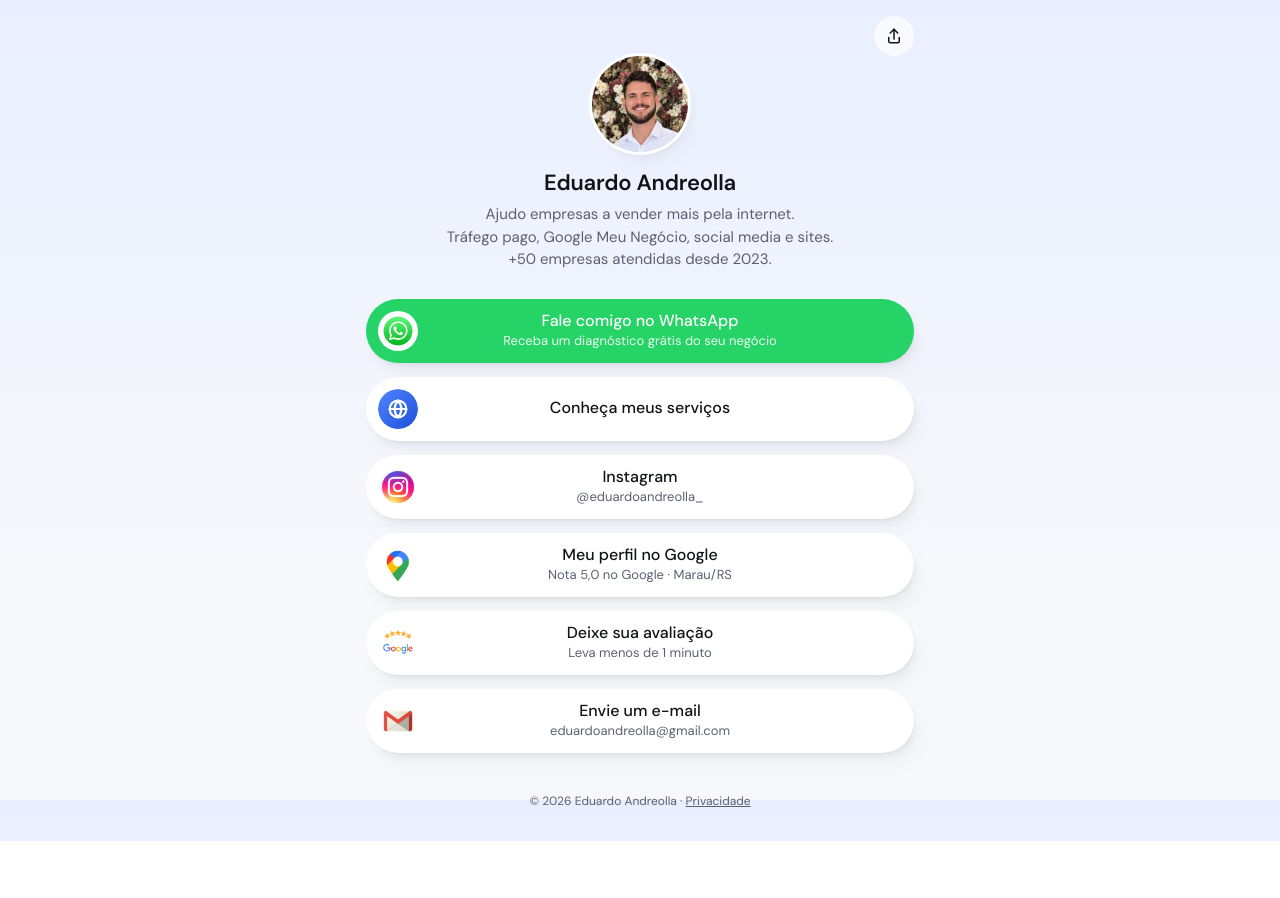
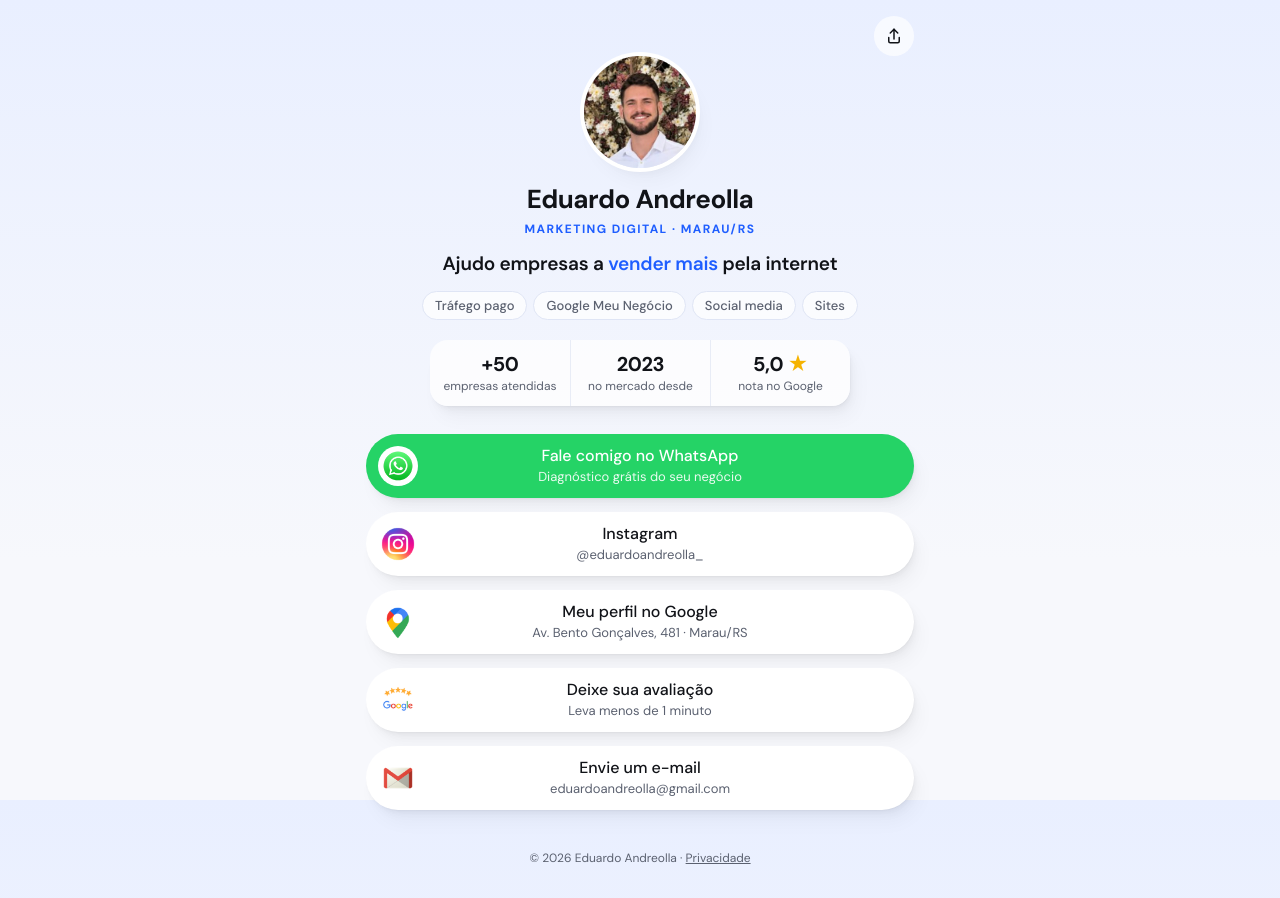
Before and after one commit to eduardo-andreolla/eduardo-andreolla.github.io, a plain HTML site: page links/index.html in a window 1280 px wide. Before the commit the page ends 841 px from the top, so only its background shows below. Drawn offline with Linux system fonts and the light colour scheme.

Commit message:
Links: bio com destaque, sem botão do site e favicon redondo
Co-Authored-By: Claude Opus 5.5 <noreply@anthropic.com>

```diff
--- a/links/index.html
+++ b/links/index.html
@@ -13,10 +13,12 @@
 <meta property="og:type" content="website">
 <meta property="og:url" content="https://eduardo-andreolla.github.io/links/">
 <meta property="og:image" content="https://eduardo-andreolla.github.io/links/img/eduardo.jpg">
-<link rel="icon" href="img/eduardo.jpg">
+<link rel="icon" type="image/png" sizes="64x64" href="img/favicon-64.png">
+<link rel="icon" type="image/png" sizes="192x192" href="img/favicon-192.png">
+<link rel="apple-touch-icon" href="img/eduardo.jpg">
 <link rel="preconnect" href="https://fonts.googleapis.com">
 <link rel="preconnect" href="https://fonts.gstatic.com" crossorigin>
-<link href="https://fonts.googleapis.com/css2?family=DM+Sans:opsz,wght@9..40,400;9..40,500;9..40,600&display=swap" rel="stylesheet">
+<link href="https://fonts.googleapis.com/css2?family=DM+Sans:opsz,wght@9..40,400;9..40,500;9..40,600;9..40,700&display=swap" rel="stylesheet">
 <style>
   :root {
     --fundo-1: #e9efff;
@@ -24,6 +26,7 @@
     --botao: #ffffff;
     --texto: #111318;
     --suave: #5b6170;
+    --azul: #1f5eff;
     --sombra: rgba(17, 17, 17, 0.02) 0.2px 0.3px 0.4px 0px,
               rgba(17, 17, 17, 0.024) 0.5px 1.1px 1.4px -0.2px,
               rgba(17, 17, 17, 0.027) 1.4px 2.9px 4px -0.7px,
@@ -54,13 +57,39 @@
   .compartilhar:hover { background: #fff; }
   .perfil { text-align: center; margin-bottom: 28px; }
   .foto {
-    width: 96px; height: 96px; border-radius: 50%;
+    width: 112px; height: 112px; border-radius: 50%;
     object-fit: cover; display: block; margin: 0 auto 16px;
-    box-shadow: 0 0 0 3px #fff, var(--sombra);
+    box-shadow: 0 0 0 4px #fff, var(--sombra);
   }
-  h1 { font-size: 22px; font-weight: 600; margin: 0 0 6px; letter-spacing: -0.01em; }
-  .bio { color: var(--suave); font-size: 15px; line-height: 1.5; margin: 0 auto; max-width: 400px; }
-  ul { list-style: none; margin: 0; padding: 0; display: grid; gap: 14px; }
+  h1 { font-size: 26px; font-weight: 700; margin: 0; letter-spacing: -0.02em; line-height: 1.2; }
+  .cargo {
+    margin: 6px 0 0; color: var(--azul); font-size: 12px; font-weight: 700;
+    letter-spacing: .12em; text-transform: uppercase;
+  }
+  .chamada {
+    margin: 14px auto 0; max-width: 440px;
+    font-size: 19px; font-weight: 600; line-height: 1.35; letter-spacing: -0.01em;
+  }
+  .chamada span { color: var(--azul); }
+  .servicos {
+    list-style: none; padding: 0; margin: 14px auto 0;
+    display: flex; flex-wrap: wrap; justify-content: center; gap: 6px; max-width: 440px;
+  }
+  .servicos li {
+    background: rgba(255,255,255,.75); border: 1px solid #dfe5f5; color: var(--suave);
+    font-size: 13px; font-weight: 500; padding: 5px 12px; border-radius: 999px;
+  }
+  .numeros {
+    display: grid; grid-template-columns: repeat(3, 1fr);
+    margin: 20px auto 0; max-width: 420px;
+    background: rgba(255,255,255,.75); border-radius: 18px; box-shadow: var(--sombra);
+  }
+  .numeros div { padding: 12px 6px; }
+  .numeros div + div { border-left: 1px solid #e8ecf6; }
+  .numeros strong { display: block; font-size: 20px; font-weight: 700; letter-spacing: -0.02em; line-height: 1.2; }
+  .numeros strong em { font-style: normal; color: #f5b301; }
+  .numeros span { display: block; font-size: 12px; color: var(--suave); margin-top: 2px; }
+  .links { list-style: none; margin: 0; padding: 0; display: grid; gap: 14px; }
   .link {
     position: relative; display: flex; flex-direction: column; justify-content: center; align-items: center;
     min-height: 64px; padding: 10px 60px;
@@ -97,23 +126,29 @@
   </button>
 
   <header class="perfil">
-    <img class="foto" src="img/eduardo.jpg" alt="Foto de Eduardo Andreolla" width="96" height="96">
+    <img class="foto" src="img/eduardo.jpg" alt="Foto de Eduardo Andreolla" width="112" height="112">
     <h1>Eduardo Andreolla</h1>
-    <p class="bio">Ajudo empresas a vender mais pela internet.<br>Tráfego pago, Google Meu Negócio, social media e sites. +50 empresas atendidas desde 2023.</p>
+    <p class="cargo">Marketing digital · Marau/RS</p>
+    <p class="chamada">Ajudo empresas a <span>vender mais</span> pela internet</p>
+    <ul class="servicos" aria-label="Serviços">
+      <li>Tráfego pago</li>
+      <li>Google Meu Negócio</li>
+      <li>Social media</li>
+      <li>Sites</li>
+    </ul>
+    <div class="numeros">
+      <div><strong>+50</strong><span>empresas atendidas</span></div>
+      <div><strong>2023</strong><span>no mercado desde</span></div>
+      <div><strong>5,0 <em>★</em></strong><span>nota no Google</span></div>
+    </div>
   </header>
 
-  <ul>
+  <ul class="links">
     <li>
       <a class="link destaque" href="https://wa.me/5554999912682?text=Ol%C3%A1%2C%20Eduardo!%20Vim%20pelo%20seu%20Instagram%20e%20quero%20o%20diagn%C3%B3stico%20gr%C3%A1tis%20do%20meu%20neg%C3%B3cio." target="_blank" rel="noopener">
         <img src="img/whatsapp.png" alt="" width="40" height="40">
         Fale comigo no WhatsApp
-        <small>Receba um diagnóstico grátis do seu negócio</small>
-      </a>
-    </li>
-    <li>
-      <a class="link" href="https://eduardo-andreolla.github.io/" target="_blank" rel="noopener">
-        <img src="img/site.svg" alt="" width="40" height="40">
-        Conheça meus serviços
+        <small>Diagnóstico grátis do seu negócio</small>
       </a>
     </li>
     <li>
@@ -127,7 +162,7 @@
       <a class="link" href="https://maps.google.com/?cid=14375186782390809811" target="_blank" rel="noopener">
         <img src="img/maps.png" alt="" width="40" height="40">
         Meu perfil no Google
-        <small>Nota 5,0 no Google · Marau/RS</small>
+        <small>Av. Bento Gonçalves, 481 · Marau/RS</small>
       </a>
     </li>
     <li>
```
Also changed, not shown: links/img/favicon-192.png (added), links/img/favicon-64.png (added), links/img/site.svg (deleted).
